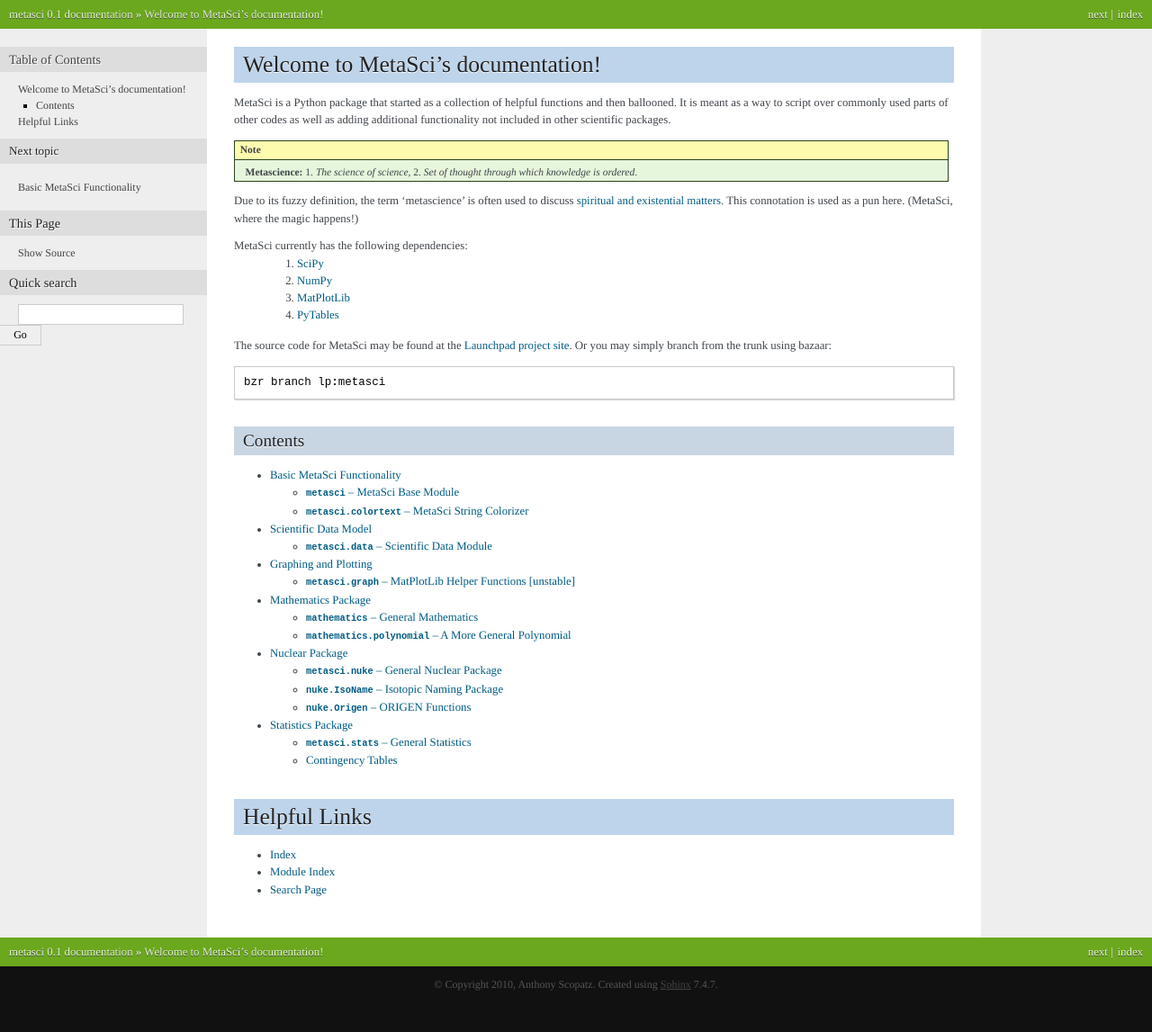
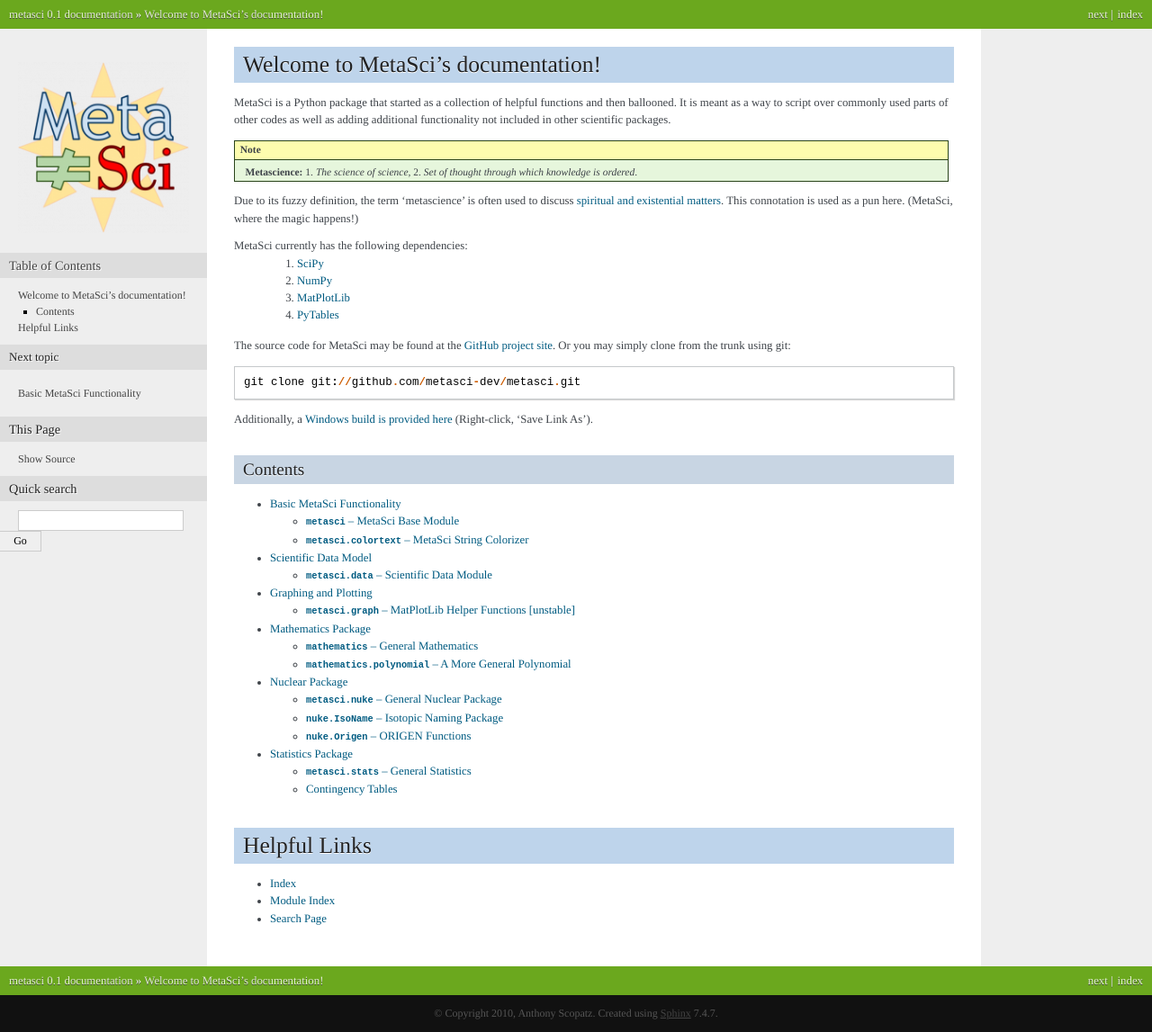
Before and after one commit to metasci-dev/metasci, a Sphinx documentation site: the page built from doc/source/index.rst, in a window 1280 px wide. Shown: the whole page at 90% size. Built offline with Sphinx 7.4.7, drawn with Linux system fonts in a browser that asks for light colours; formulas are drawn with MathJax 3; before the commit the page ends 1115 px from its top, so only the background shows below that.

Commit message:
Updated documentation for new build.

```diff
--- a/doc/source/conf.py
+++ b/doc/source/conf.py
@@ -118,7 +118,7 @@
 
 # The name of an image file (relative to this directory) to place at the top
 # of the sidebar.
-#html_logo = None
+html_logo = "../../img/MetaSciIconSmall.png"
 
 # The name of an image file (within the static path) to use as favicon of the
 # docs.  This file should be a Windows icon file (.ico) being 16x16 or 32x32
--- a/doc/source/index.rst
+++ b/doc/source/index.rst
@@ -20,11 +20,12 @@
 
 
 The source code for MetaSci may be found at the
-`Launchpad project site <http://launchpad.net/metasci>`_.
-Or you may simply branch from the trunk using bazaar::
+`GitHub project site <http://github.com/metasci-dev/metasci>`_.
+Or you may simply clone from the trunk using git::
 
-    bzr branch lp:metasci
+    git clone git://github.com/metasci-dev/metasci.git
 
+Additionally, a `Windows build is provided here <http://github.com/metasci-dev/metasci/raw/master/dist/MetaSci-0.23.win32-py2.6.msi>`_ (Right-click, 'Save Link As').
 
 --------
 Contents
```
Also changed, not shown: img/MetaSciIcon.bmp (renamed from MetaSciIcon.bmp), img/MetaSciIcon.png (added), img/MetaSciIconSmall.png (added).
